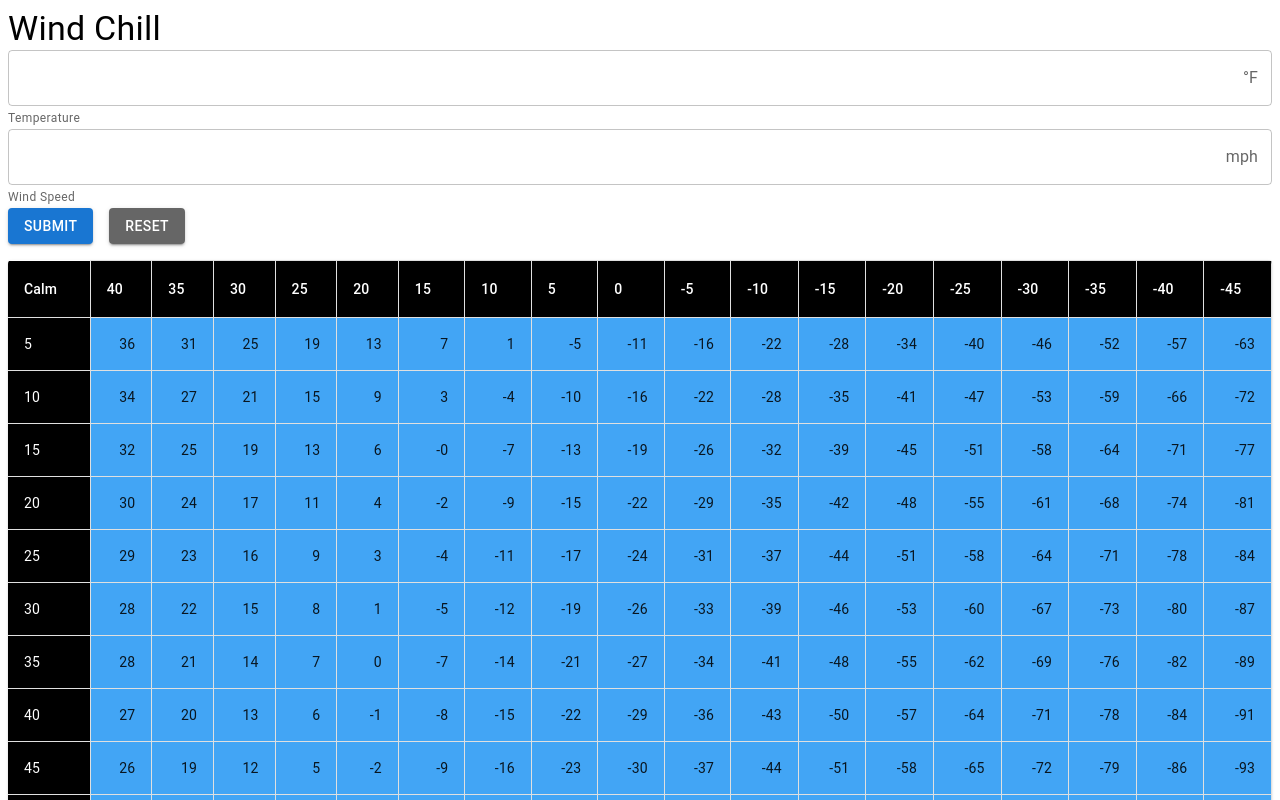
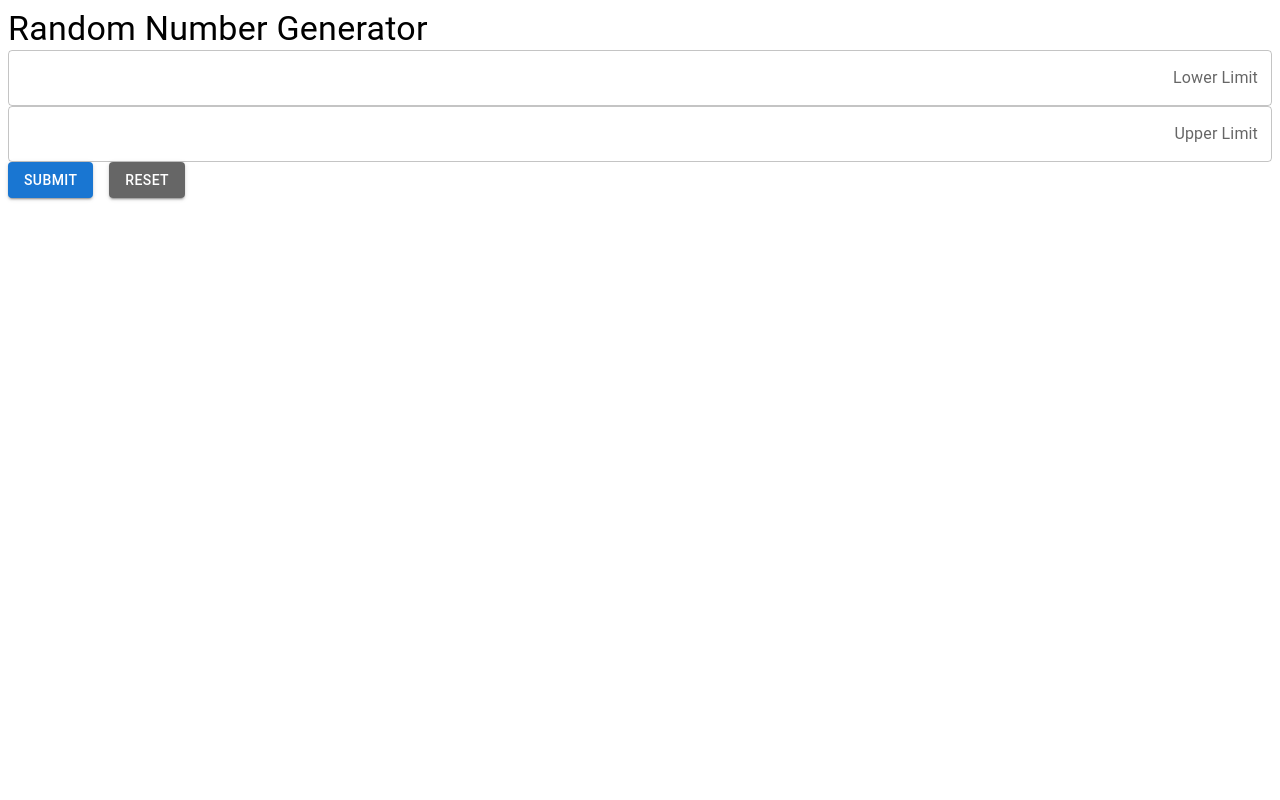
Before and after one commit to colemilne54/Calculator-Emporium, a React (Create React App) app: page / in a window 1280 px wide. Shown: the top 800 px of the page. Built offline with nearby package versions, Linux system fonts and the light colour scheme.

Commit message:
1 file modified, 1 added

```diff
--- a/src/App.js
+++ b/src/App.js
@@ -1,11 +1,11 @@
 import React from 'react';
 import './style.css';
-import WindChill from './Components/Calculators/WindChill';
+import RandomNumberGenerator from './Components/Calculators/RandomNumberGenerator';
 
 export default function App() {
   return (
     <div>
-      <WindChill />
+      <RandomNumberGenerator />
     </div>
   );
 }
--- /dev/null
+++ b/src/Components/Calculators/RandomNumberGenerator.jsx
@@ -0,0 +1,76 @@
+import React, { useState } from 'react';
+import {
+  OutlinedInput,
+  Button,
+  InputAdornment,
+  Typography,
+  FormGroup,
+  Box,
+} from '@mui/material';
+
+export default function FeetToInches() {
+  const [feet, setFeet] = useState('');
+  const [inches, setInches] = useState('');
+
+  function calculateInches() {
+    return Number(feet)*12+Number(inches);
+  }
+
+  return (
+    <>
+      <Typography variant="h4" component="h2">
+        Random Number Generator
+      </Typography>
+      <Box
+        component="form"
+        sx={{
+          '& .MuiTextField-root': { m: 1, width: '25ch' },
+        }}
+        noValidate
+        autoComplete="off"
+      >
+        <FormGroup>
+          <OutlinedInput
+            id="outlined-adornment-feet"
+            endAdornment={<InputAdornment position="end">Lower Limit</InputAdornment>}
+            aria-describedby="outlined-feet-helper-text"
+            value={feet}
+            onChange={(e) => setFeet(e.target.value)}
+            onKeyPress={(event) => {
+              if (!/[0-9]/.test(event.key)) {
+                event.preventDefault();
+              }
+            }}
+            inputProps={{
+              'aria-label': 'feet',
+            }}
+          />
+        </FormGroup>
+        <FormGroup>
+          <OutlinedInput
+            id="outlined-adornment-inches"
+            endAdornment={<InputAdornment position="end">Upper Limit</InputAdornment>}
+            aria-describedby="outlined-inches-helper-text"
+            value={inches}
+            onChange={(e) => setInches(e.target.value)}
+            onKeyPress={(event) => {
+              if (!/[0-9]/.test(event.key)) {
+                event.preventDefault();
+              }
+            }}
+            inputProps={{
+              'aria-label': 'inches',
+            }}
+          />
+        </FormGroup>
+        <Button variant="contained">Submit</Button>
+        <Button onClick={() => {setFeet(''); setInches('')}}variant="contained" sx={{ml: 2, bgcolor: 'text.secondary'}}>Reset</Button>
+      </Box>
+      <Typography variant="p" component="p">
+        {feet != ''  && `${feet}'`}
+        {inches != ''  && `${inches}" `}
+        {(feet != '' || inches != '') && `= ${calculateInches()} inches`}
+      </Typography>
+    </>
+  );
+}
```
